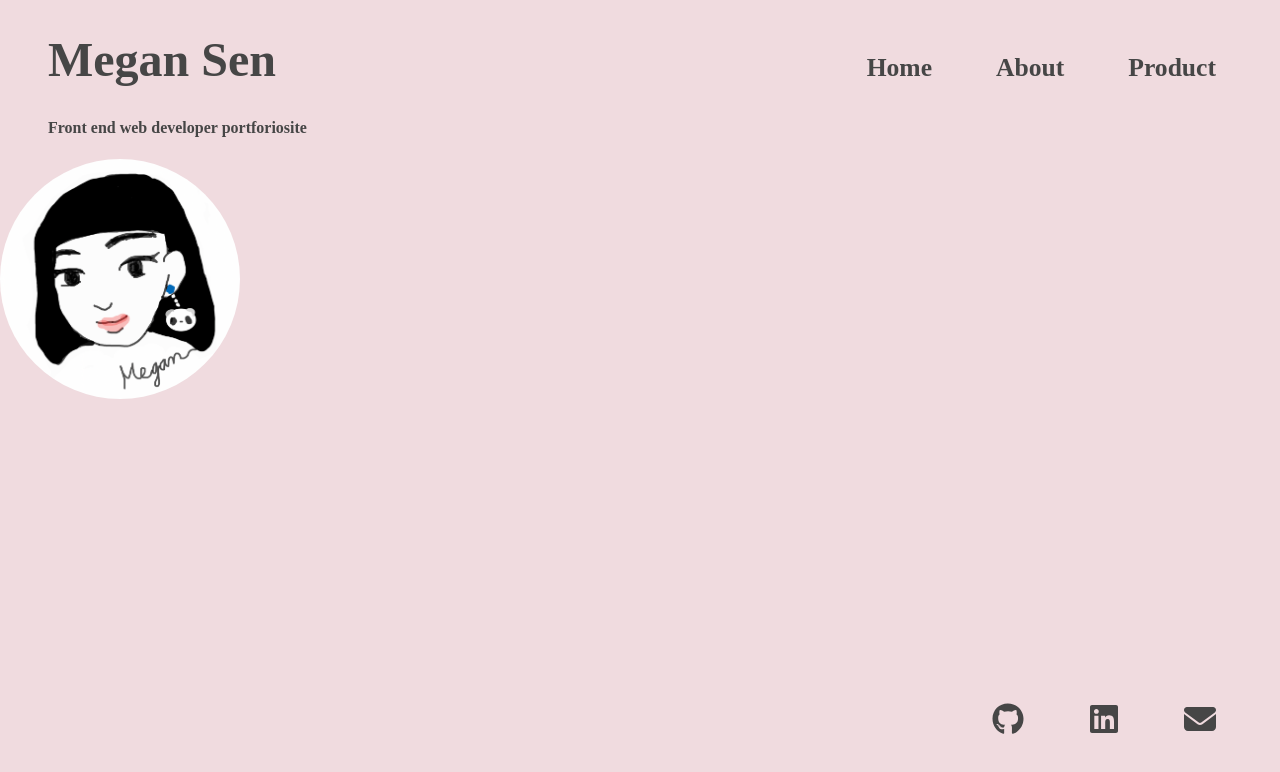
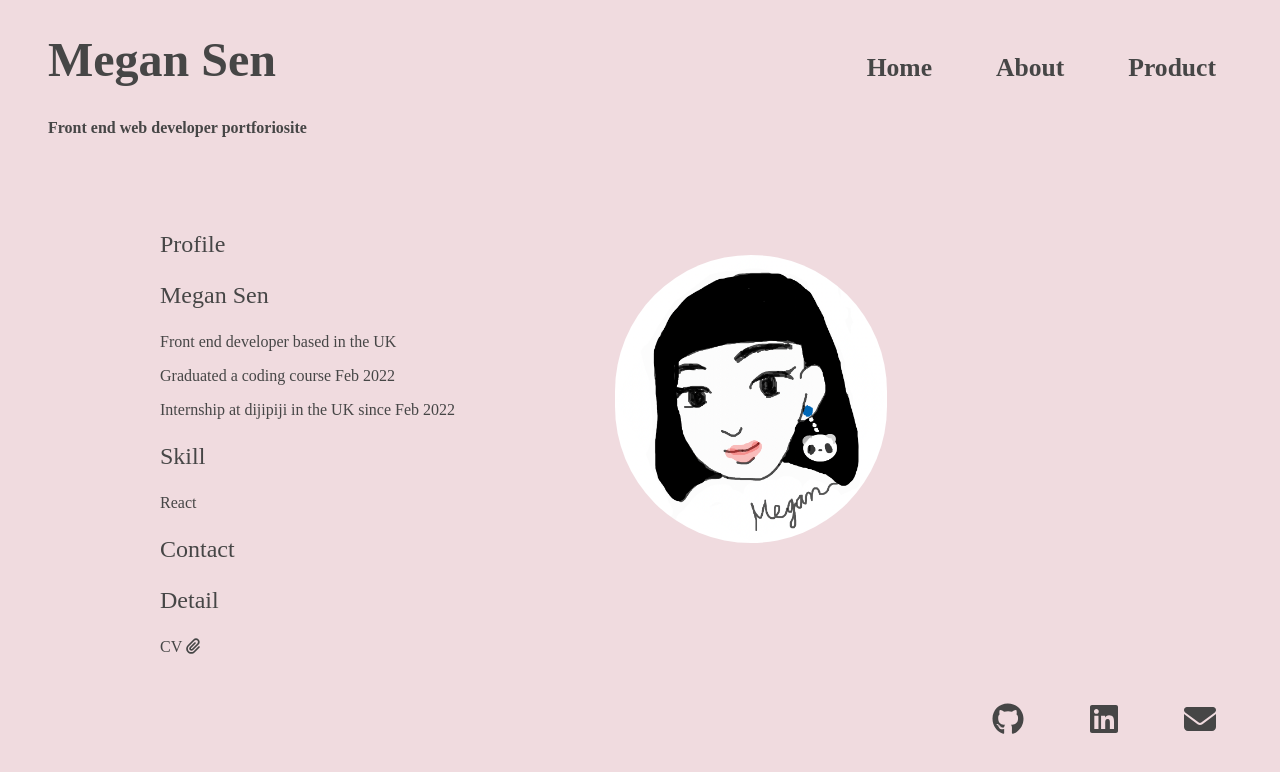
Before and after one commit to Megan-Sen/Megan-Website, a React (Create React App) app: page /about in a window 1280 px wide. Shown: the top 772 px of the page. Built offline with nearby package versions, Linux system fonts and the light colour scheme.

Commit message:
working on about

```diff
--- a/src/pages/About/About.css
+++ b/src/pages/About/About.css
@@ -4,7 +4,21 @@
 }
 
 .my-avatar{
-    height: 15rem;
-    width: 15rem;
+    height: 18rem;
+    width: 17rem;
     border-radius: 1000px;
+    margin: 6rem 0 0 10rem;
+    /* border: 3px solid rgb(74, 75, 74); */
 }
+
+.profile{
+display: flex;
+}
+
+.introduce{
+    margin: 3rem 0 0 10rem;
+}
+
+.title{
+    font-size: 1.5rem;
+}
--- a/src/pages/About/About.js
+++ b/src/pages/About/About.js
@@ -1,5 +1,8 @@
 import React from "react";
 // import { BrowserRouter as Router, Route, Switch, Link } from "react-router-dom";
+import { FontAwesomeIcon } from "@fortawesome/react-fontawesome";
+import { faPaperclip } from "@fortawesome/free-solid-svg-icons";
+
 import "./About.css";
 import avatar from "./avatar.png";
 
@@ -7,9 +10,20 @@ export default function About() {
   return (
     <div className="about">
       <div className="profile">
-        <img src={avatar} alt="my-avatar" className="my-avatar"/>
+        <div className="introduce">
+          <p className="title">Profile</p>
+          <p className="title">Megan Sen</p>
+          <p>Front end developer based in the UK</p>
+          <p>Graduated a coding course Feb 2022</p>
+          <p>Internship at dijipiji in the UK since Feb 2022</p>
+          <p className="title">Skill</p>
+          <p>React</p>
+          <p className="title">Contact</p>
+          <p className="title">Detail</p>
+          CV <FontAwesomeIcon icon={faPaperclip}></FontAwesomeIcon>
+        </div>
+        <img src={avatar} alt="my-avatar" className="my-avatar" />
       </div>
-      <p></p>
     </div>
   );
 }
```
